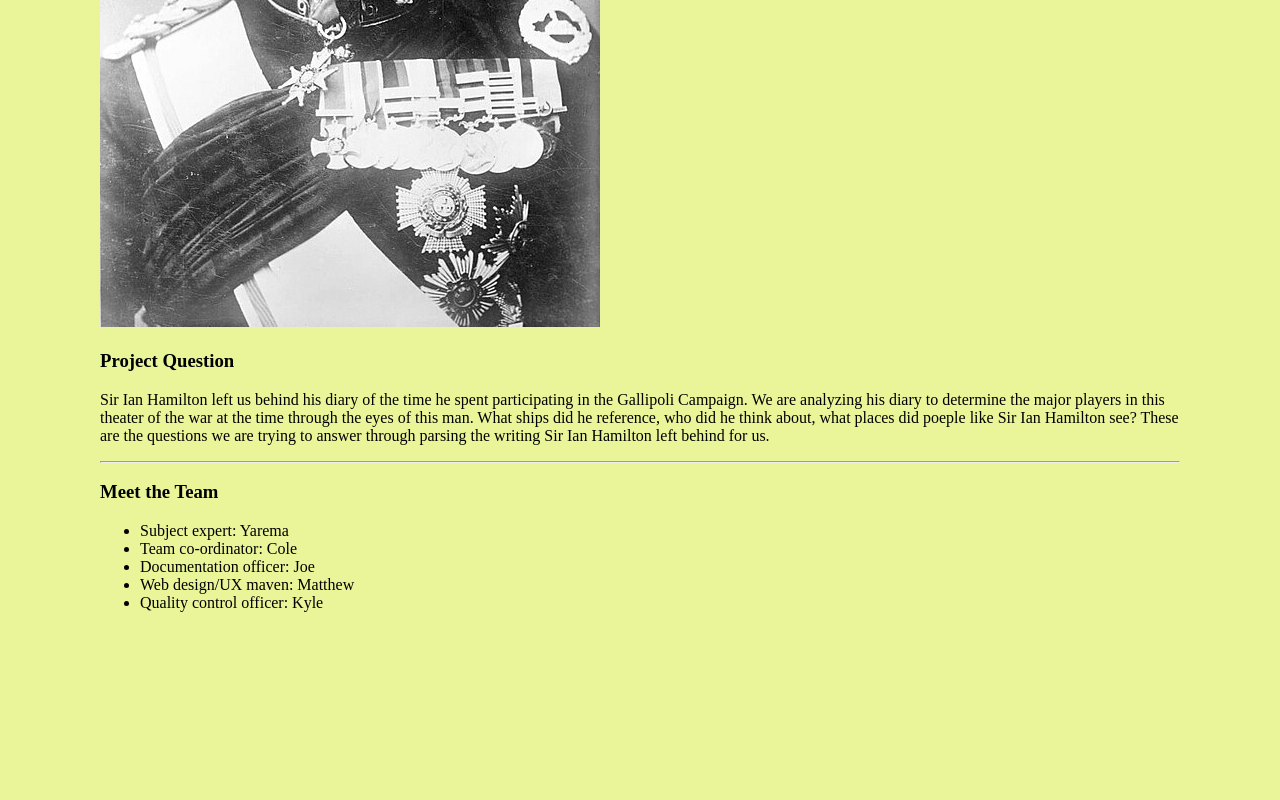
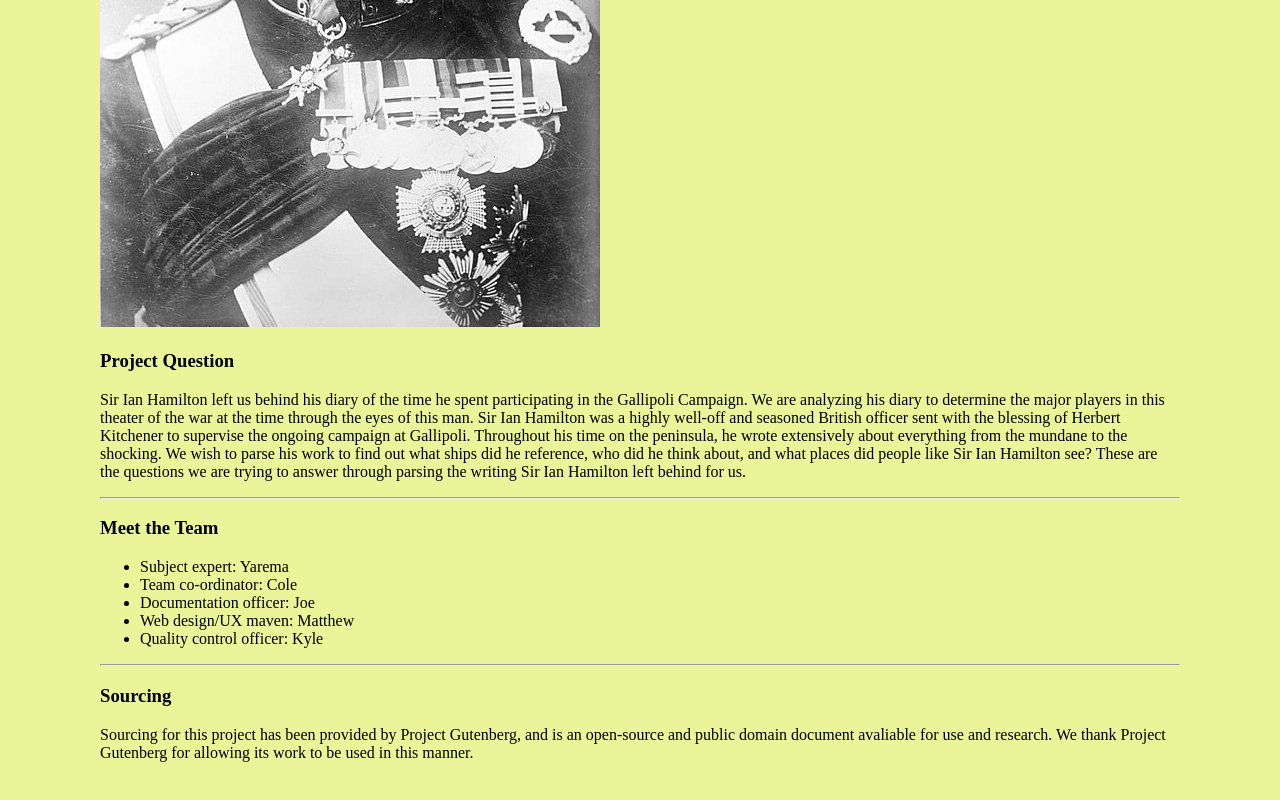
Before and after one commit to YarikSobo/Gallipoli-Diaries-1, a plain HTML site: page docs/about.html in a window 1280 px wide. Shown: the part 648-1448 px from the top of the page. Before the commit the page ends 1360 px from the top, so only its background shows below. Drawn offline with Linux system fonts and the light colour scheme.

Commit message:
Updated about

```diff
--- a/docs/about.html
+++ b/docs/about.html
@@ -16,7 +16,8 @@
    <img src="images/Sir_Ian_Hamilton.jpg" alt="Sir Ian Hamilton">
     <h3>Project Question</h3>
     <p>Sir Ian Hamilton left us behind his diary of the time he spent participating in the Gallipoli Campaign. We are analyzing his diary to determine the major players in this theater of the war at the time through the
-    eyes of this man. What ships did he reference, who did he think about, what places did poeple like Sir Ian Hamilton see? These are the questions we are trying to answer through parsing the writing
+    eyes of this man. Sir Ian Hamilton was a highly well-off and seasoned British officer sent with the blessing of Herbert Kitchener to supervise the ongoing campaign at Gallipoli. Throughout his time on the peninsula, he wrote extensively about everything from the mundane to the shocking.
+    We wish to parse his work to find out what ships did he reference, who did he think about, and what places did people like Sir Ian Hamilton see? These are the questions we are trying to answer through parsing the writing
     Sir Ian Hamilton left behind for us.</p>
 
     <hr/>
@@ -29,5 +30,10 @@
         <li>Web design/UX maven: Matthew</li>
         <li>Quality control officer: Kyle</li>
         </ul>
+
+    <hr/>
+    <h3>Sourcing</h3>
+    <p>Sourcing for this project has been provided by Project Gutenberg, and is an open-source and public domain document avaliable for use and research. We thank Project Gutenberg for
+    allowing its work to be used in this manner. </p>
     </body>
 </html>
```
